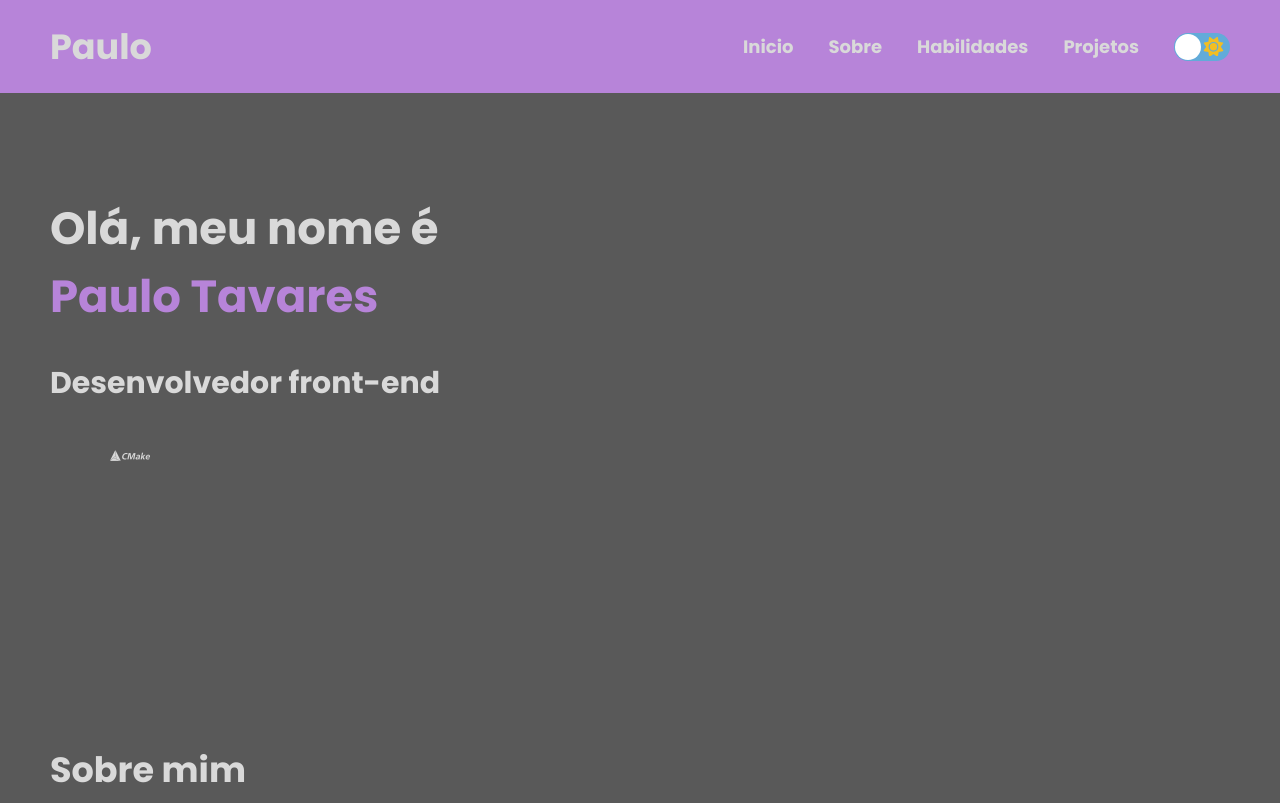
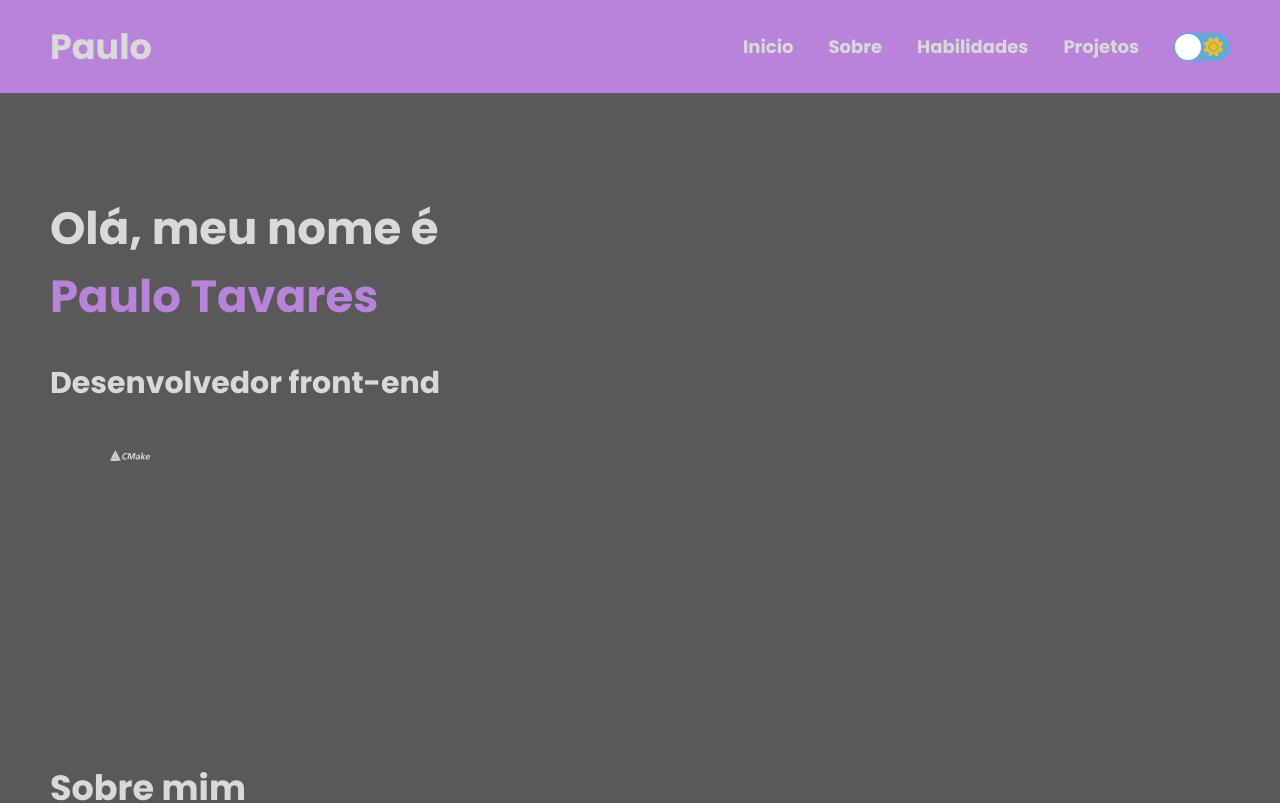
Before and after one commit to paulo-tavaresx/portfolio, a React (Vite) app: page / in a window 1280 px wide. Shown: the top 803 px of the page. Built offline with nearby package versions, Linux system fonts and the light colour scheme; no server answers.

Commit message:
update about.jsx

```diff
--- a/src/components/About/index.tsx
+++ b/src/components/About/index.tsx
@@ -10,7 +10,7 @@ type Props = {
 export const About = ({ id }: Props) => {
   return (
     <SectionContainer id={id}>
-      <CategoryTitle top={2} bottom={3.5}>
+      <CategoryTitle top={3.8} bottom={3.5}>
         Sobre mim
       </CategoryTitle>
       <Styled.ContainerFlex>
```
